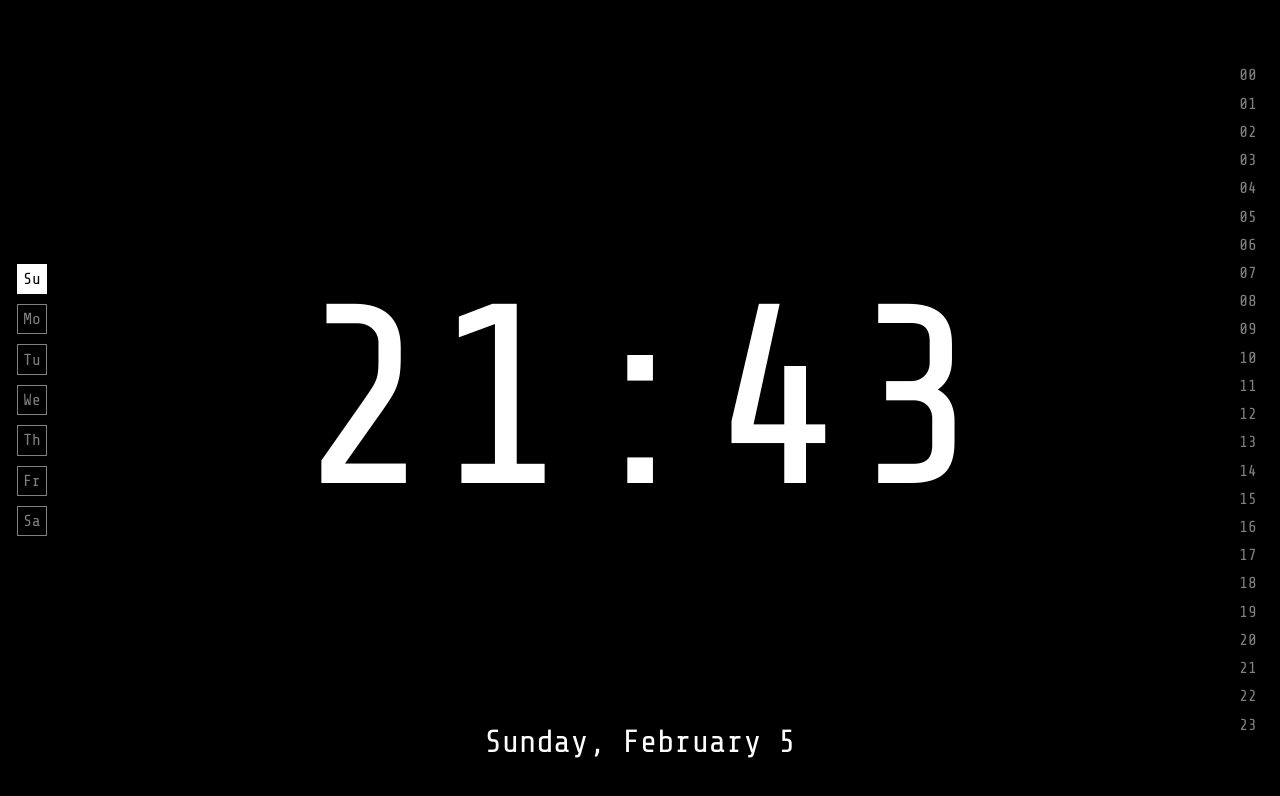
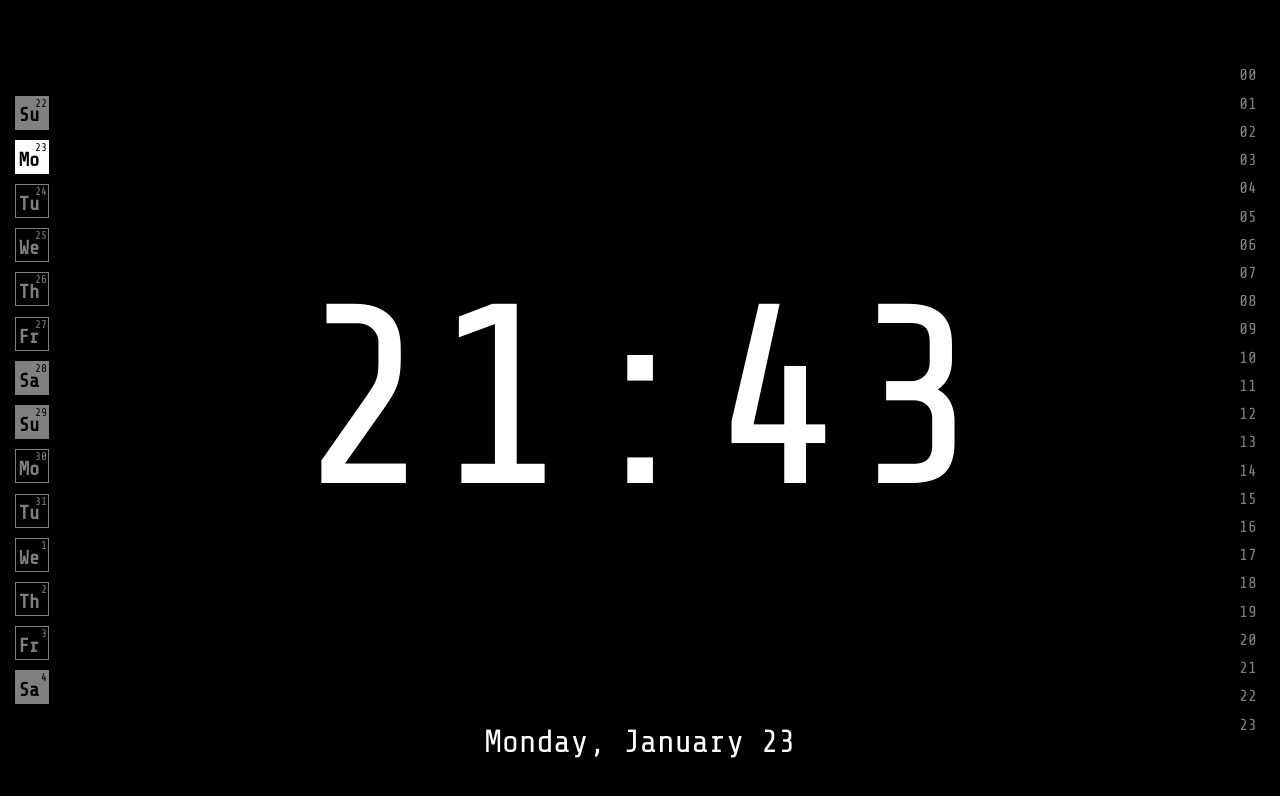
Before and after one commit to seredot/blink, a React (Create React App) app: page / in a window 1280 px wide. Shown: the top 796 px of the page. Built offline with nearby package versions, Linux system fonts and the light colour scheme.

Commit message:
days of week and month

```diff
--- a/src/App.css
+++ b/src/App.css
@@ -7,14 +7,6 @@
   text-align: center;
   background-color: black;
   color: white;
-}
-
-.middle {
-  display: flex;
-  flex-grow: 1;
-  flex-direction: column;
-  align-items: center;
-  height: 100vh;
 }
 
 .time {
@@ -38,28 +30,6 @@
   font-size: 2em;
 }
 
-.days-of-week {
-  display: flex;
-  flex-direction: column;
-  min-width: 5vw;
-}
-
-.day {
-  display: flex;
-  align-self: flex-start;
-  margin: 0.4vw auto;
-  padding: 0.4vw;
-  border: 0.1em solid gray;
-  color: gray;
-  font-size: 1em;
-}
-
-.same-day {
-  background-color: white;
-  border-color: white;
-  color: black;
-}
-
 .time-progress {
   display: flex;
   flex-direction: column;
--- a/src/App.tsx
+++ b/src/App.tsx
@@ -2,7 +2,7 @@ import './App.css';
 import { useState, useEffect } from 'react';
 import Time from './Time';
 import Today from './Today';
-import DaysOfWeek from './DaysOfWeek';
+import DaysOfWeek from './Days';
 import TimeProgress from './TimeProgress';
 
 function App() {
--- /dev/null
+++ b/src/Days.css
@@ -0,0 +1,45 @@
+.days-of-week {
+    display: flex;
+    flex-direction: column;
+    min-width: 5vw;
+}
+
+.day {
+    display: flex;
+    justify-content: center;
+    align-items: center;
+    width: 2em;
+    height: 2em;
+    margin: 0.4vw auto;
+    border: 0.1em solid gray;
+    color: gray;
+}
+
+.day-of-week {
+    display: flex;
+    position: absolute;
+    font-size: 1.2em;
+    font-weight: bolder;
+    padding-top: 0.3em;
+    padding-right: 0.3em;
+}
+
+.day-of-month {
+    display: flex;
+    font-size: 0.7em;
+    padding: 0 0.08em;
+    align-self: flex-start;
+    justify-content: flex-end;
+    width: 100%;
+}
+
+.weekend {
+    background-color: gray;
+    color: black;
+}
+
+.same-day {
+    background-color: white;
+    border-color: white;
+    color: black;
+}
--- /dev/null
+++ b/src/Days.tsx
@@ -0,0 +1,41 @@
+import './Days.css';
+import cx from 'classnames';
+
+interface DaysProps {
+    today: Date;
+}
+
+const NrOfDays = 14;
+
+const getWeekDays = (today: Date) => {
+    const week = [];
+    const current = new Date(today);
+    current.setDate((current.getDate() - current.getDay()));
+
+    for (let i = 0; i < NrOfDays; i++) {
+        week.push(new Date(current));
+        current.setDate(current.getDate() + 1);
+    }
+
+    return week;
+};
+
+const day = (d: Date, today: Date) => {
+    const dayStr = d
+        .toLocaleDateString(undefined, { weekday: 'short' })
+        .substring(0, 2);
+    const isToday = d.getDate() === today.getDate();
+    const isWeekEnd = d.getDay() === 0 || d.getDay() === 6;
+    return <div className={cx(["day", isToday && "same-day", isWeekEnd && "weekend"])}>
+        <div className="day-of-week">{dayStr}</div>
+        <div className="day-of-month">{d.getDate()}</div>
+    </div>;
+};
+
+const Days = ({ today }: DaysProps) => {
+    const week = getWeekDays(today);
+
+    return <div className="days-of-week">{week.map(d => day(d, today))}</div>;
+};
+
+export default Days;
--- a/src/DaysOfWeek.tsx
+++ /dev/null
@@ -1,28 +0,0 @@
-import cx from 'classnames';
-
-interface DaysOfWeekProps {
-    today: Date;
-}
-
-const DaysOfWeek = ({ today }: DaysOfWeekProps) => {
-    const week = [];
-    const current = today;
-    current.setDate((current.getDate() - current.getDay()));
-
-    for (let i = 0; i < 7; i++) {
-        week.push(new Date(current));
-        current.setDate(current.getDate() + 1);
-    }
-
-    const day = (d: Date) => {
-        const dayStr = d
-            .toLocaleDateString(undefined, { weekday: 'short' })
-            .substring(0, 2);
-        const isToday = d.getDay() === today.getDay();
-        return <div className={cx(["day", isToday && "same-day"])}>{dayStr}</div>;
-    };
-
-    return <div className="days-of-week">{week.map(day)}</div>;
-};
-
-export default DaysOfWeek;
```
